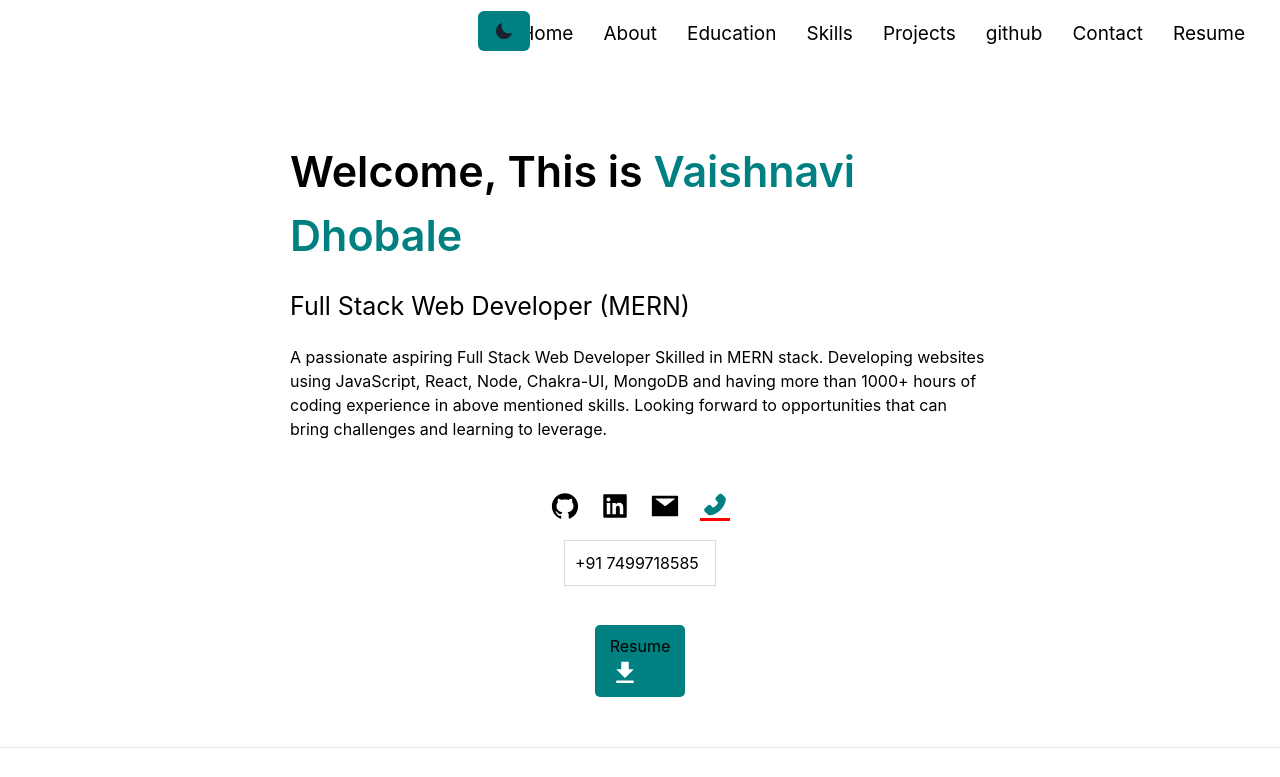
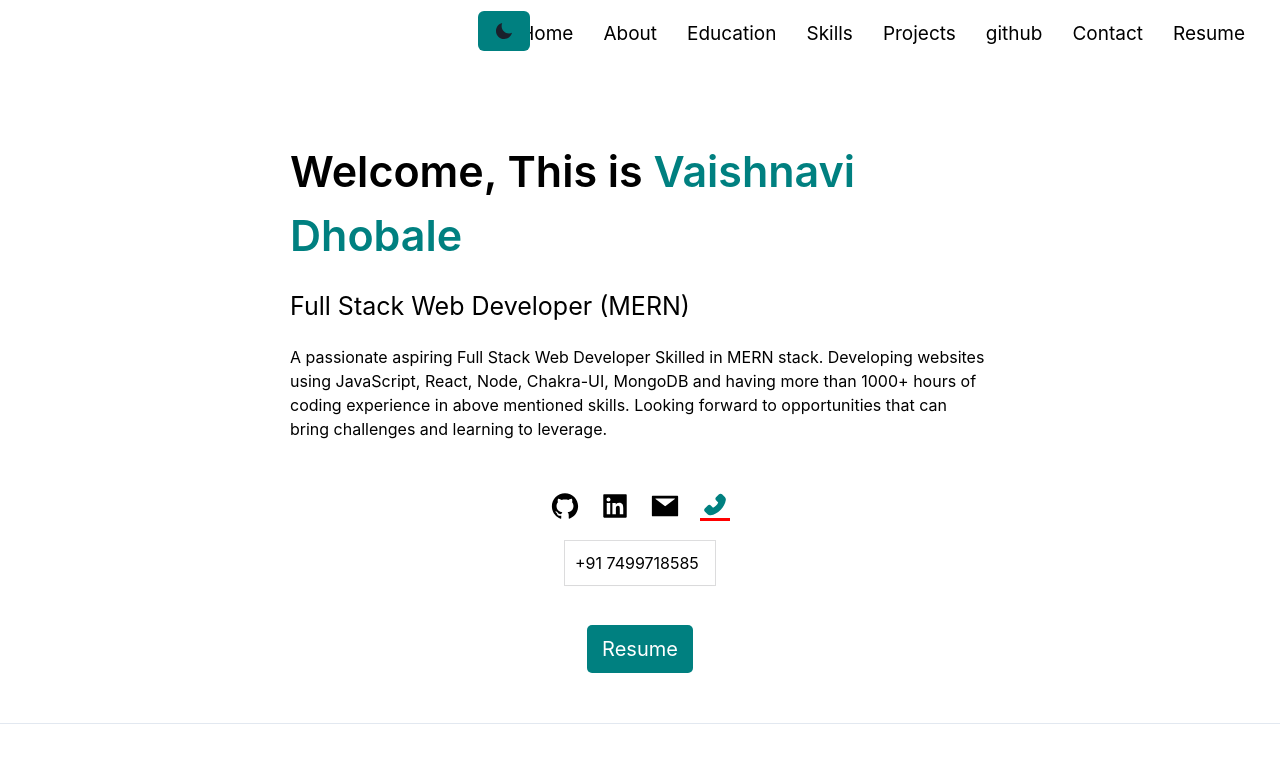
Before and after one commit to VaishnaviDhobale/VaishnaviDhobale.github.io, a React (Create React App) app: page / in a window 1280 px wide. Shown: the top 777 px of the page. Built offline with nearby package versions, Linux system fonts and the light colour scheme.

Commit message:
portfolio update3

```diff
--- a/src/pages/Home.jsx
+++ b/src/pages/Home.jsx
@@ -164,7 +164,7 @@ export default function Home() {
             cursor={"pointer"}
             id="resume-button-2"
           >
-            <a href={MyResume} id="resume-link-2"  download = "Vaishnavi-Dhobale-Resume">Resume<MdDownload color="white" size={"30px"} /></a>
+            <a  style = {{color:"white", fontSize : "20px"}} href={MyResume} id="resume-link-2"  download = "Vaishnavi-Dhobale-Resume" target="blank">Resume</a>
           </Box>
         </Box>
       </Box>
```
